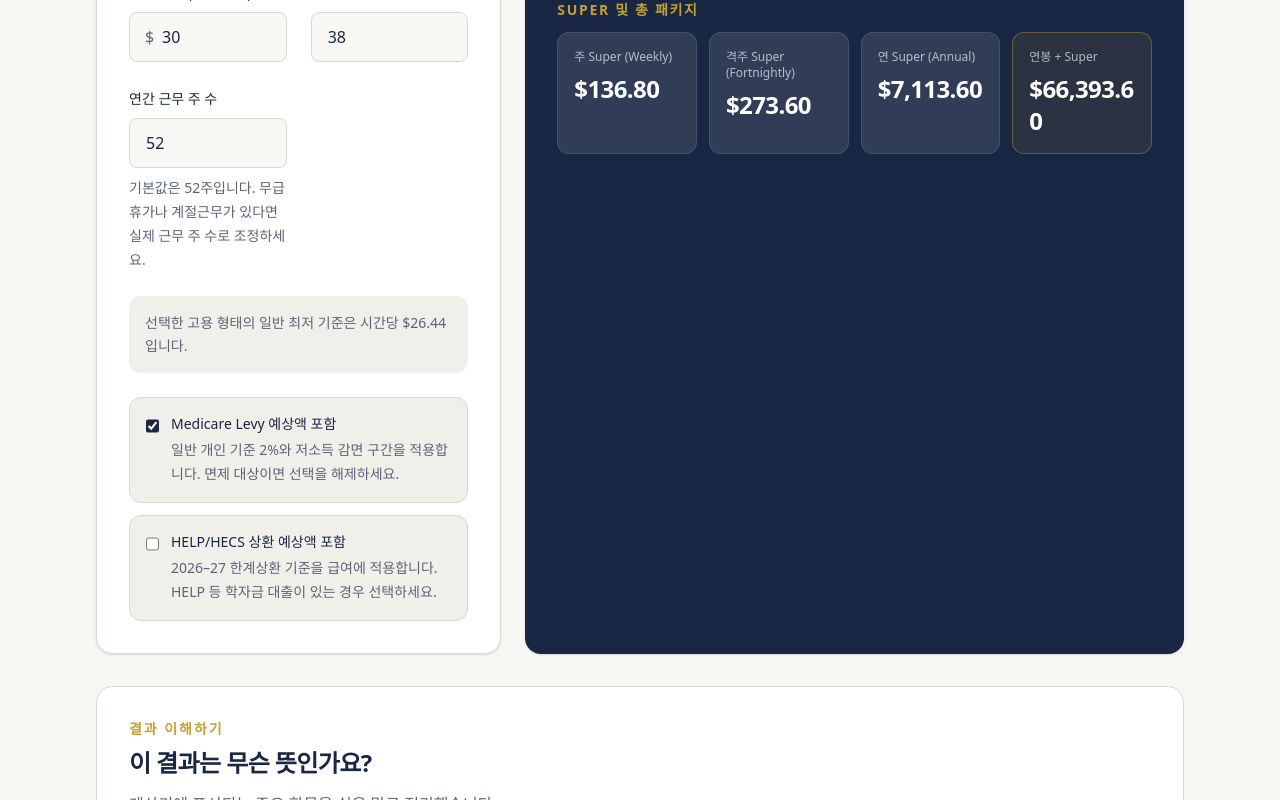
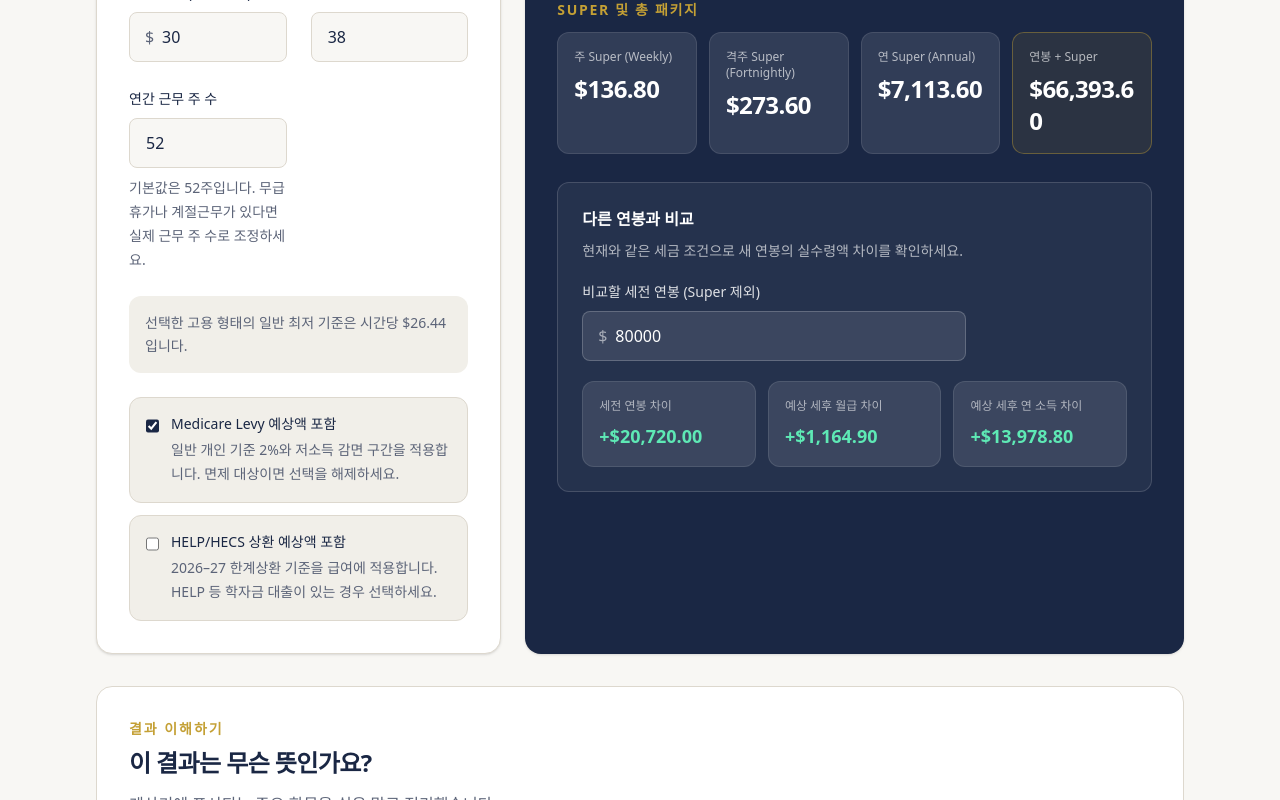
Before and after one commit to jelov219au/aussie-compass, a Next.js app: page /salary-calculator in a window 1280 px wide. Shown: the part 1181-1981 px from the top of the page. Built offline with nearby package versions, Linux system fonts and the light colour scheme.

Commit message:
feat: add salary comparison

```diff
--- a/src/components/tools/SalaryCalculator.tsx
+++ b/src/components/tools/SalaryCalculator.tsx
@@ -14,6 +14,7 @@ const DEFAULT_HOURLY_RATE = "30";
 const DEFAULT_WEEKLY_HOURS = "38";
 const DEFAULT_WORKING_WEEKS = "52";
 const DEFAULT_ANNUAL_SALARY = "70000";
+const DEFAULT_COMPARISON_SALARY = "80000";
 
 type EmploymentType = "permanent" | "casual";
 type PayInputMode = "hourly" | "annual";
@@ -52,6 +53,10 @@ const percentFormatter = new Intl.NumberFormat("en-AU", {
 
 function formatCurrency(amount: number) {
   return currencyFormatter.format(amount);
+}
+
+function formatSignedCurrency(amount: number) {
+  return `${amount > 0 ? "+" : ""}${formatCurrency(amount)}`;
 }
 
 function calculateResidentIncomeTax(income: number) {
@@ -118,6 +123,7 @@ export function SalaryCalculator() {
   const [weeklyHours, setWeeklyHours] = useState(DEFAULT_WEEKLY_HOURS);
   const [workingWeeks, setWorkingWeeks] = useState(DEFAULT_WORKING_WEEKS);
   const [annualSalary, setAnnualSalary] = useState(DEFAULT_ANNUAL_SALARY);
+  const [comparisonSalary, setComparisonSalary] = useState(DEFAULT_COMPARISON_SALARY);
   const [annualAmountType, setAnnualAmountType] = useState<AnnualAmountType>("plusSuper");
   const [includeMedicareLevy, setIncludeMedicareLevy] = useState(true);
   const [includeHelpRepayment, setIncludeHelpRepayment] = useState(false);
@@ -203,6 +209,29 @@ export function SalaryCalculator() {
   const superFortnightly = grossFortnightly * SUPER_RATE;
   const superAnnual = grossAnnual * SUPER_RATE;
   const totalPackage = grossAnnual + superAnnual;
+  const comparisonAnnual = Number(comparisonSalary);
+  const comparisonSalaryIsValid = comparisonSalary.trim() !== "" && Number.isFinite(comparisonAnnual) && comparisonAnnual > 0;
+  const comparisonTaxBeforeOffsets = comparisonSalaryIsValid
+    ? isWorkingHolidayMaker
+      ? calculateWorkingHolidayMakerTax(comparisonAnnual)
+      : calculateResidentIncomeTax(comparisonAnnual)
+    : 0;
+  const comparisonLito = isWorkingHolidayMaker
+    ? 0
+    : Math.min(comparisonTaxBeforeOffsets, calculateLowIncomeTaxOffset(comparisonAnnual));
+  const comparisonIncomeTax = comparisonTaxBeforeOffsets - comparisonLito;
+  const comparisonMedicareLevy = !isWorkingHolidayMaker && includeMedicareLevy
+    ? calculateMedicareLevy(comparisonAnnual)
+    : 0;
+  const comparisonHelpRepayment = !isWorkingHolidayMaker && includeHelpRepayment
+    ? calculateHelpRepayment(comparisonAnnual)
+    : 0;
+  const comparisonNetAnnual = comparisonSalaryIsValid
+    ? comparisonAnnual - comparisonIncomeTax - comparisonMedicareLevy - comparisonHelpRepayment
+    : 0;
+  const grossAnnualDifference = comparisonAnnual - grossAnnual;
+  const netAnnualDifference = comparisonNetAnnual - netAnnual;
+  const netMonthlyDifference = netAnnualDifference / 12;
   const incomeTaxRate = grossAnnual > 0 ? estimatedIncomeTax / grossAnnual : 0;
   const medicareLevyRate = grossAnnual > 0 ? estimatedMedicareLevy / grossAnnual : 0;
   const helpRepaymentRate = grossAnnual > 0 ? estimatedHelpRepayment / grossAnnual : 0;
@@ -217,6 +246,7 @@ export function SalaryCalculator() {
     setWeeklyHours(DEFAULT_WEEKLY_HOURS);
     setWorkingWeeks(DEFAULT_WORKING_WEEKS);
     setAnnualSalary(DEFAULT_ANNUAL_SALARY);
+    setComparisonSalary(DEFAULT_COMPARISON_SALARY);
     setAnnualAmountType("plusSuper");
     setIncludeMedicareLevy(true);
     setIncludeHelpRepayment(false);
@@ -611,6 +641,39 @@ export function SalaryCalculator() {
                 <ResultCard label="연봉 + Super" value={totalPackage} emphasis />
               </dl>
             </div>
+
+            <div className="salary-print-hide rounded-xl border border-white/15 bg-white/5 p-5 sm:p-6">
+              <div>
+                <h3 className="text-base font-semibold text-white">다른 연봉과 비교</h3>
+                <p className="mt-2 text-sm leading-6 text-white/65">현재와 같은 세금 조건으로 새 연봉의 실수령액 차이를 확인하세요.</p>
+              </div>
+              <label className="mt-4 block max-w-sm">
+                <span className="text-sm font-medium text-white/85">비교할 세전 연봉 (Super 제외)</span>
+                <div className="relative mt-2">
+                  <span className="pointer-events-none absolute inset-y-0 left-4 flex items-center text-white/55">$</span>
+                  <input type="number" min="1" step="1000" inputMode="decimal" value={comparisonSalary} onChange={(event) => setComparisonSalary(event.target.value)} className="w-full rounded-lg border border-white/20 bg-white/10 py-3 pl-8 pr-4 text-white outline-none transition placeholder:text-white/40 focus:border-gold focus:ring-2 focus:ring-gold/20" />
+                </div>
+              </label>
+
+              {!comparisonSalaryIsValid ? (
+                <p role="alert" className="mt-3 text-sm text-red-200">0보다 큰 연봉을 입력해 주세요.</p>
+              ) : (
+                <dl className="mt-5 grid gap-3 sm:grid-cols-3">
+                  <div className="rounded-xl border border-white/10 bg-white/10 p-4">
+                    <dt className="text-xs text-white/60">세전 연봉 차이</dt>
+                    <dd className={`mt-2 text-lg font-semibold ${grossAnnualDifference >= 0 ? "text-emerald-300" : "text-red-200"}`}>{formatSignedCurrency(grossAnnualDifference)}</dd>
+                  </div>
+                  <div className="rounded-xl border border-white/10 bg-white/10 p-4">
+                    <dt className="text-xs text-white/60">예상 세후 월급 차이</dt>
+                    <dd className={`mt-2 text-lg font-semibold ${netMonthlyDifference >= 0 ? "text-emerald-300" : "text-red-200"}`}>{formatSignedCurrency(netMonthlyDifference)}</dd>
+                  </div>
+                  <div className="rounded-xl border border-white/10 bg-white/10 p-4">
+                    <dt className="text-xs text-white/60">예상 세후 연 소득 차이</dt>
+                    <dd className={`mt-2 text-lg font-semibold ${netAnnualDifference >= 0 ? "text-emerald-300" : "text-red-200"}`}>{formatSignedCurrency(netAnnualDifference)}</dd>
+                  </div>
+                </dl>
+              )}
+            </div>
           </div>
         )}
       </section>
```
Also changed, not shown: 1 other file (tests, documents, lock files or other folders).
